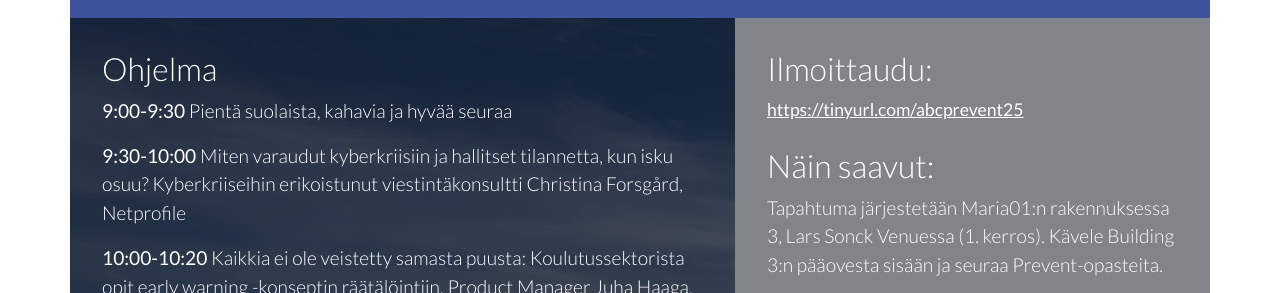
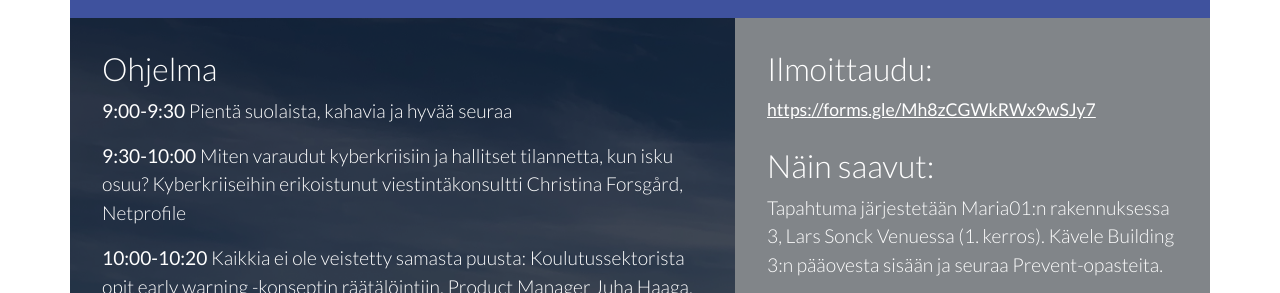
Before and after one commit to scanabc/scanabc.github.io, a Jekyll site: the page prevent25/index.html, which Jekyll copies as it is, in a window 1280 px wide. Shown: the part 1005-1298 px from the top of the page. Built offline with Jekyll 4.4.1, drawn with Linux system fonts in a browser that asks for light colours.

Commit message:
map link update

```diff
--- a/prevent25/index.html
+++ b/prevent25/index.html
@@ -54,7 +54,7 @@
         </p>
       </div>
       <div class="col-12 col-xl-4 order-xl-2">
-        <iframe src="https://www.google.com/maps/embed?pb=!1m14!1m8!1m3!1d7939.283278626003!2d24.9216967!3d60.1671451!3m2!1i1024!2i768!4f13.1!3m3!1m2!1s0x0%3A0xe53eb9d6eee730d2!2sMaria%2001!5e0!3m2!1sen!2sfi!4v1580203438427!5m2!1sen!2sfi" width="100%" height="450" frameborder="0" style="border:0;" allowfullscreen=""></iframe>        </p>
+        <iframe src="https://www.google.com/maps/embed?pb=!1m14!1m12!1m3!1d496.20259697450484!2d24.9220573572835!3d60.16731778993383!2m3!1f0!2f0!3f0!3m2!1i1024!2i768!4f13.1!5e0!3m2!1sen!2sfi!4v1737616584209!5m2!1sen!2sfi" width="100%" height="450" frameborder="0" style="border:0;" allowfullscreen=""></iframe>        </p>
         <p class="maptext">
           Lapinlahdenkatu 16, 00180 Helsinki.
         </p>
@@ -87,7 +87,7 @@
       </div>
       <div class="col-12 col-lg-5 meeting">
         <h2>Ilmoittaudu:</h2>
-         <a href="https://forms.gle/Mh8zCGWkRWx9wSJy7" target="_blank" rel="noopener" class="signup">https://tinyurl.com/abcprevent25</a>
+         <a href="https://forms.gle/Mh8zCGWkRWx9wSJy7" target="_blank" rel="noopener" class="signup">https://forms.gle/Mh8zCGWkRWx9wSJy7</a>
         <h2 class="mt-4">Näin saavut:</h2>
         <p>Tapahtuma järjestetään Maria01:n rakennuksessa 3, Lars Sonck Venuessa (1. kerros). Kävele Building 3:n pääovesta sisään ja seuraa Prevent-opasteita.
         </p>
```
